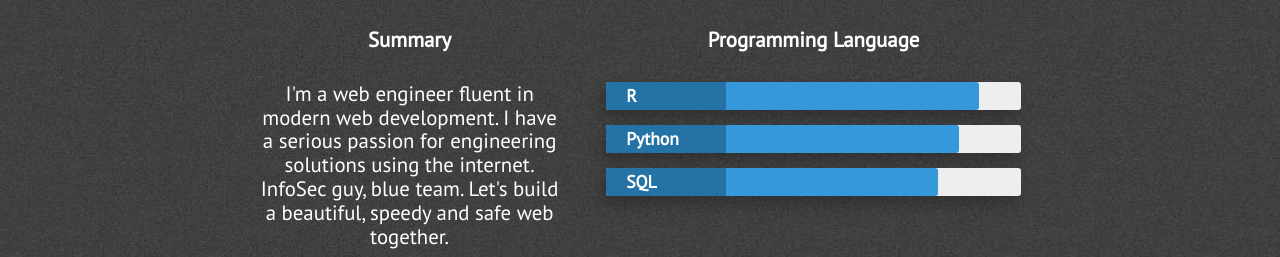
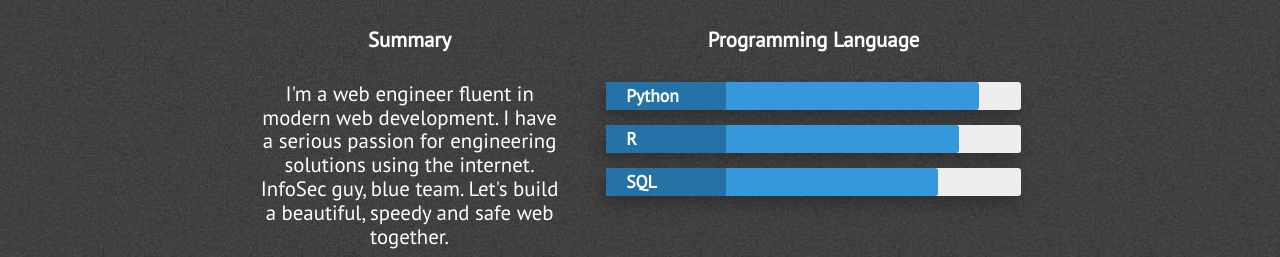
Before and after one commit to zenklinov/portfolio, a Jekyll site: the page built from index.html, in a window 1280 px wide and 900 px high, scrolled down 2149 px. Shown: the part 176-433 px from the top of the window. Built offline with Jekyll 4.4.1, drawn with Linux system fonts in a browser that asks for light colours; nearby versions of some CDN libraries.

Commit message:
Update skills.html

```diff
--- a/_includes/skills.html
+++ b/_includes/skills.html
@@ -15,12 +15,12 @@
                     <h3 class="center-align skills-subsection">Programming Language</h3>
                     <div class="progress-bars">
                         <div class="skillbar clearfix " data-percent="90%">
-                            <div class="skillbar-title" style="background: #2980b9;"><span>R</span></div>
+                            <div class="skillbar-title" style="background: #2980b9;"><span>Python</span></div>
                             <div class="skillbar-bar" style="background: #3498db;"></div>
                         </div> <!-- End Skill Bar -->
 
                         <div class="skillbar clearfix " data-percent="85%">
-                            <div class="skillbar-title" style="background: #2980b9;"><span>Python</span></div>
+                            <div class="skillbar-title" style="background: #2980b9;"><span>R</span></div>
                             <div class="skillbar-bar" style="background: #3498db;"></div>
                         </div> <!-- End Skill Bar -->
 
```
